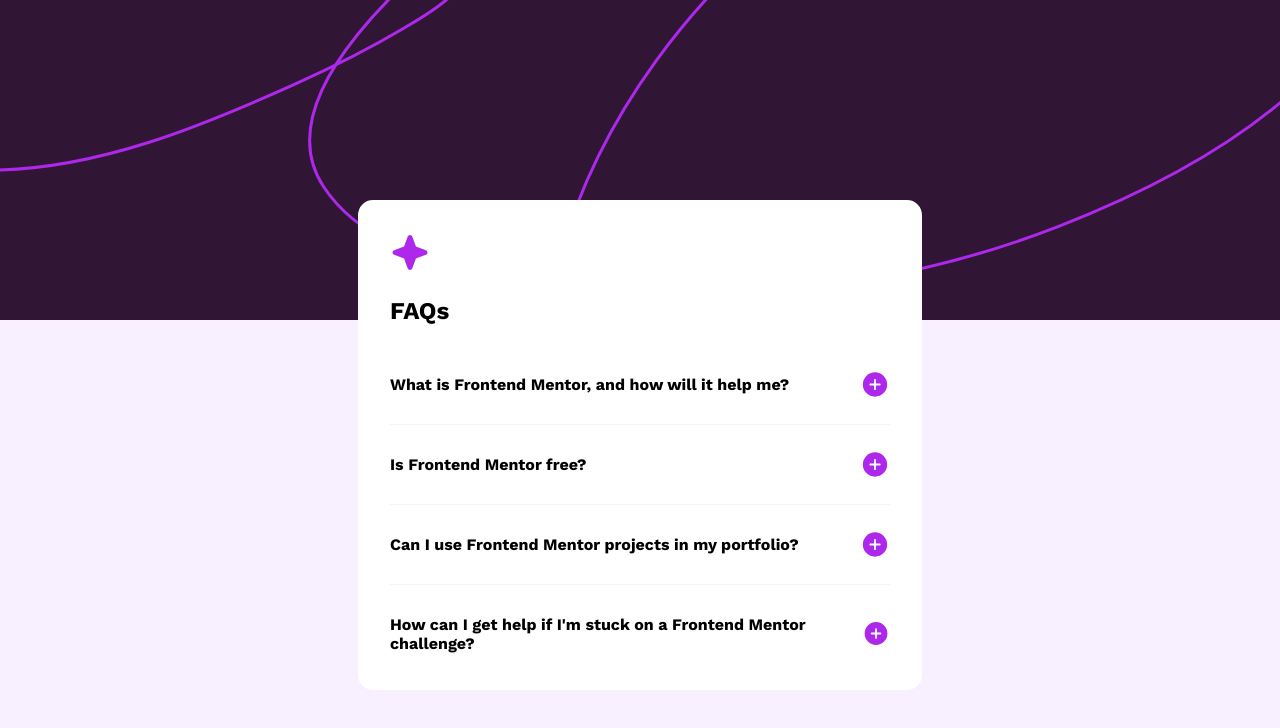
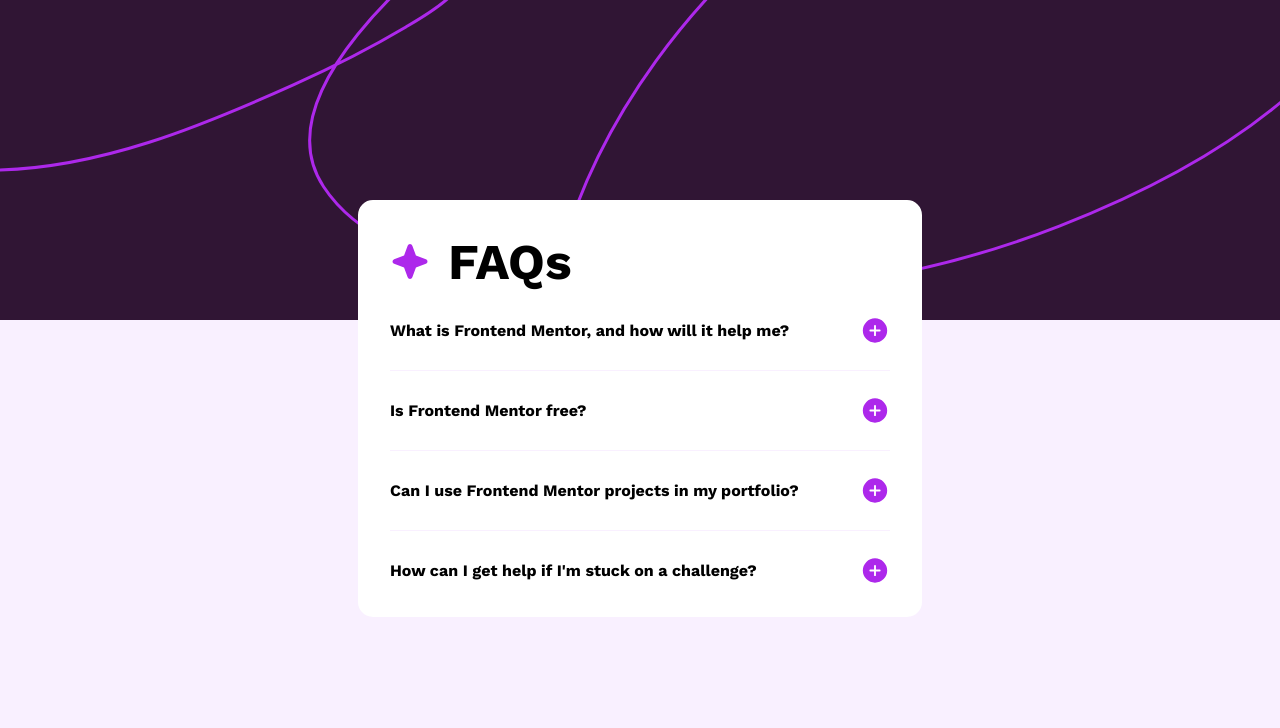
Before and after one commit to kalin-angelov/FM-FAQ-Accordion, a React (Create React App) app: page / in a window 1280 px wide. Shown: the top 728 px of the page. Built offline with nearby package versions, Linux system fonts and the light colour scheme.

Commit message:
Update App.js

```diff
--- a/src/App.js
+++ b/src/App.js
@@ -22,7 +22,7 @@
     },
     {
       "id": 4,
-      "question": "How can I get help if I'm stuck on a Frontend Mentor challenge?",
+      "question": "How can I get help if I'm stuck on a challenge?",
       "answer": "The best place to get help is inside Frontend Mentor's Discord community. There's a help channel where you can ask questions and seek support from other community members."
     }
   ]);
@@ -30,8 +30,18 @@
   return (
     <div className="App">
       <main>
-        <section>
-            <svg xmlns="http://www.w3.org/2000/svg" width="40" height="41" fill="none" viewBox="0 0 40 41"><path fill="#AD28EB" d="M37.5 20.5a2.467 2.467 0 0 1-1.64 2.344l-9.913 3.604-3.603 9.911a2.5 2.5 0 0 1-4.688 0l-3.604-9.922-9.911-3.593a2.5 2.5 0 0 1 0-4.688l9.921-3.604 3.594-9.911a2.5 2.5 0 0 1 4.688 0l3.604 9.921 9.911 3.594A2.467 2.467 0 0 1 37.5 20.5Z"/></svg>
+        <section className="header">
+            <svg
+              xmlns="http://www.w3.org/2000/svg"
+              width="40"
+              height="41"
+              fill="none"
+              viewBox="0 0 40 41">
+              <path
+                fill="#AD28EB"
+                d="M37.5 20.5a2.467 2.467 0 0 1-1.64 2.344l-9.913 3.604-3.603 9.911a2.5 2.5 0 0 1-4.688 0l-3.604-9.922-9.911-3.593a2.5 2.5 0 0 1 0-4.688l9.921-3.604 3.594-9.911a2.5 2.5 0 0 1 4.688 0l3.604 9.921 9.911 3.594A2.467 2.467 0 0 1 37.5 20.5Z"
+              />
+              </svg>
             <h1>FAQs</h1>
         </section>
         <ul>
```
